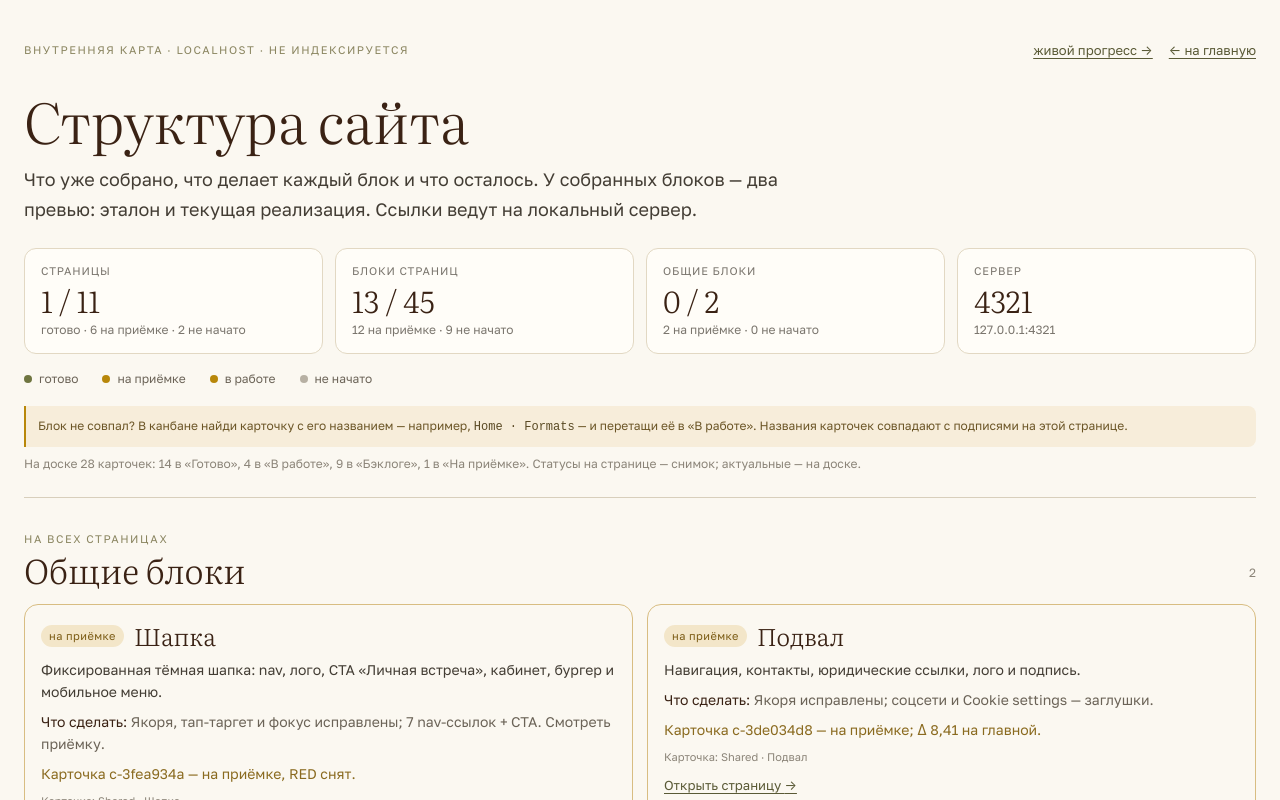
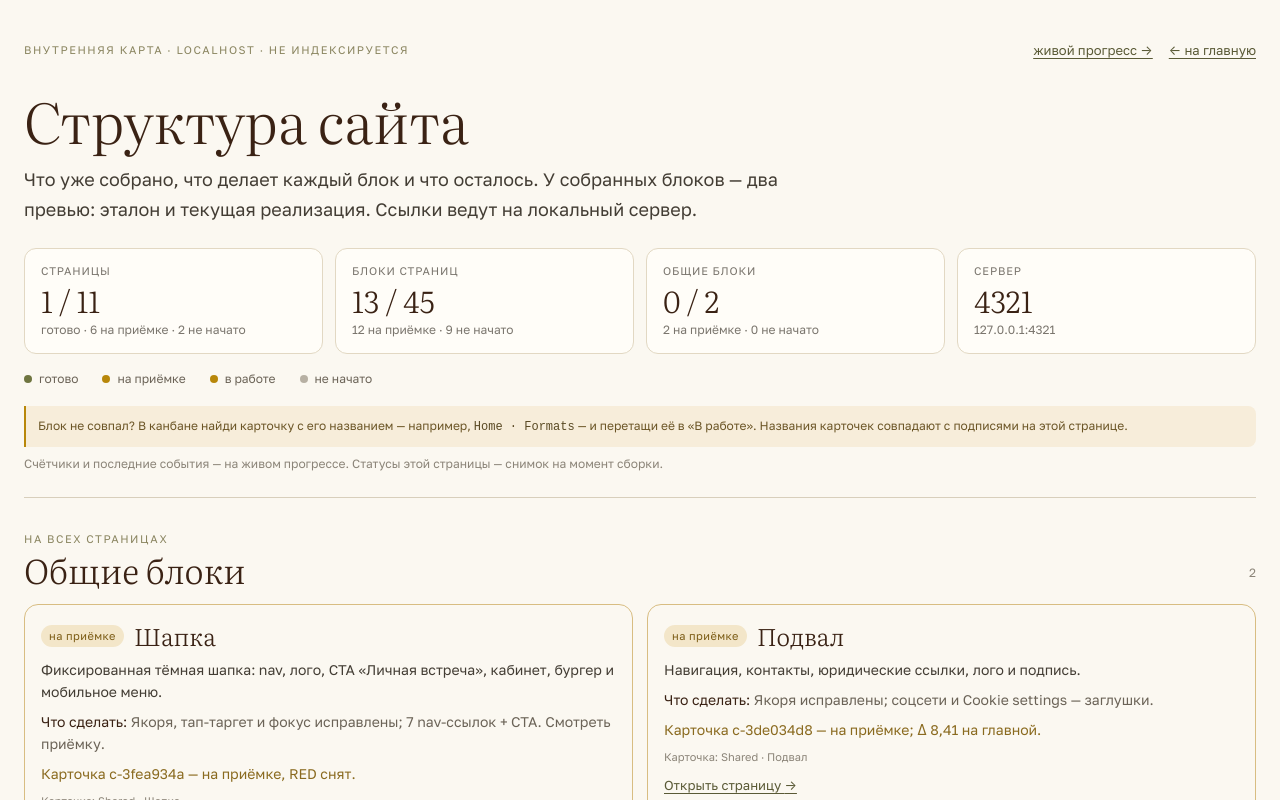
Before and after one commit to appacc77-dotcom/syntonia-v2, an Astro site: page /structure in a window 1280 px wide. Shown: the top 800 px of the page. Built offline with nearby package versions, Linux system fonts and the light colour scheme; Astro itself is replaced by a stand-in of ours.

Commit message:
docs: структура ссылается на живой прогресс

```diff
--- a/src/pages/structure.astro
+++ b/src/pages/structure.astro
@@ -75,8 +75,8 @@ const globalProgress = globalBlocks.filter((block) => block.status === 'progress
       </p>
 
       <p class="cards-summary">
-        На доске 28 карточек: 14 в «Готово», 4 в «В работе», 9 в «Бэклоге»,
-        1 в «На приёмке». Статусы на странице — снимок; актуальные — на доске.
+        Счётчики и последние события — на <a href="/progress.html">живом прогрессе</a>.
+        Статусы этой страницы — снимок на момент сборки.
       </p>
     </header>
 
```
